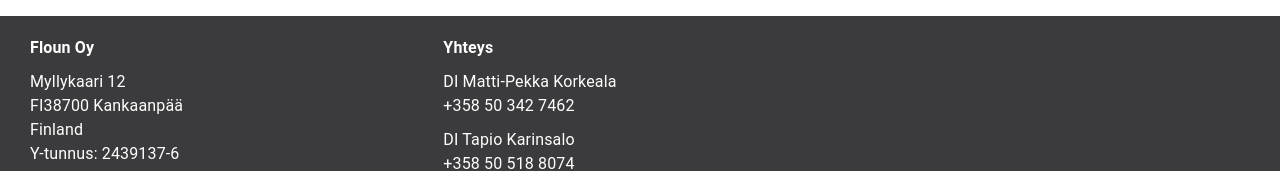
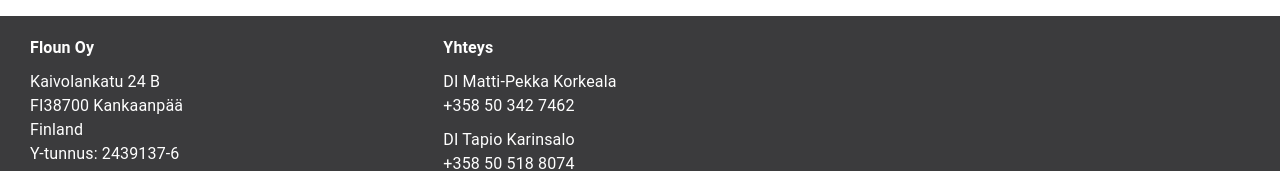
Before and after one commit to Tappi74/Tappi74.github.io, a React (Create React App) app: page / in a window 1280 px wide. Shown: the part 1809-1980 px from the top of the page. Built offline with nearby package versions, Linux system fonts and the light colour scheme; no server answers.

Commit message:
change address

```diff
--- a/src/components/Footer.js
+++ b/src/components/Footer.js
@@ -17,7 +17,7 @@ const Footer = forwardRef((props, ref) => {
           </Typography>
           <Typography style={{paddingBottom: '10px'}} />
           <Typography className={classes.footerText}>
-            Myllykaari 12
+            Kaivolankatu 24 B
           </Typography>
           <Typography className={classes.footerText}>
             FI38700 Kankaanpää
```
